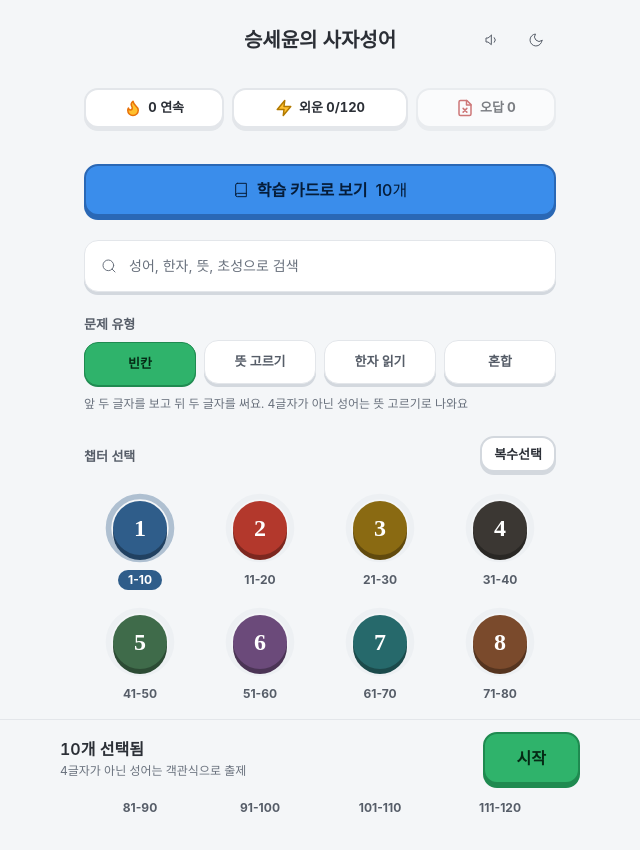
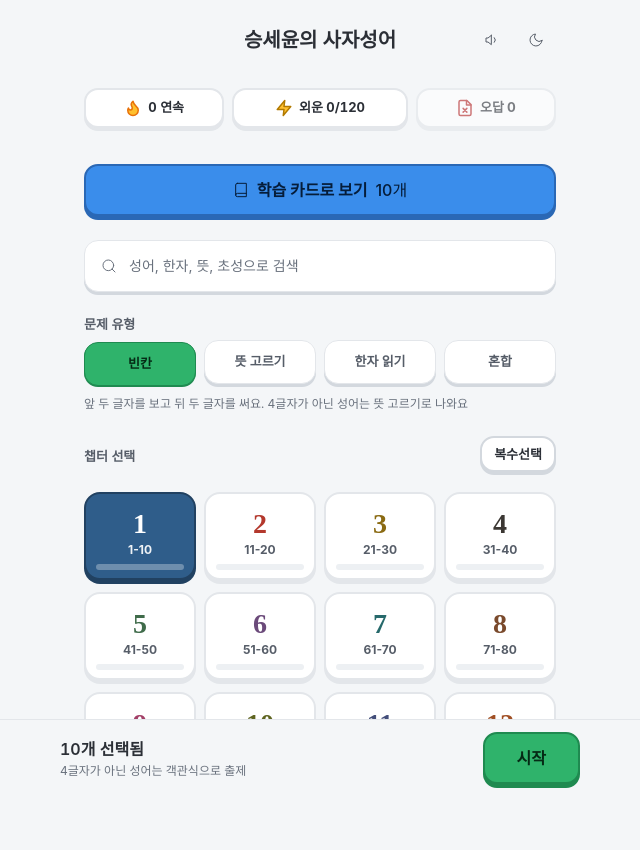
Before and after one commit to Seyoon-Seung/seyoon-idiom, a website: page index.html in a window 1280 px wide. Shown: the whole page, without its empty margins (320-960 px from the left). Drawn offline with nearby package versions, Linux system fonts and the light colour scheme; a web font is replaced by a local one.

Commit message:
Chapter tiles: chunky rounded-square cards with progress bar
Co-Authored-By: Claude Sonnet 5.5 <noreply@anthropic.com>
Claude-Session: https://claude.ai/code/session_01PbzvvCokNytxqhxU4owZxg

```diff
--- a/index.html
+++ b/index.html
@@ -257,26 +257,22 @@
         .stat-pill.xp .ic { color: #B27A00; fill: var(--gold); }
         .stat-pill.notes .ic { color: var(--bad-text); }
         button.stat-pill:disabled { opacity: 0.6; }
-        .path { display: grid; grid-template-columns: repeat(4, minmax(0, 1fr)); gap: 16px 8px; padding: 4px 0 16px; }
-        .path-row { position: relative; display: flex; flex-direction: column; align-items: center; }
-        .chapter-btn { display: flex; flex-direction: column; align-items: center; gap: 6px; padding: 0; background: none; border: 0; color: var(--t1); }
-        .node { position: relative; width: 72px; height: 72px; }
-        .node svg { position: absolute; inset: 0; width: 72px; height: 72px; transform: rotate(-90deg); }
-        .node .trk { fill: none; stroke: var(--surface-2); stroke-width: 5; }
-        .node .prg { fill: none; stroke: var(--gold); stroke-width: 5; stroke-linecap: round; transition: stroke-dashoffset var(--d-enter) var(--ease); }
-        .node .disc { position: absolute; inset: 9px; border-radius: 50%; background: var(--c); color: #fff; display: flex; align-items: center; justify-content: center; box-shadow: 0 5px 0 var(--cd);
-            font-family: var(--serif); font-weight: 700; font-size: 24px; line-height: 1; transition: transform 90ms var(--ease), box-shadow 90ms var(--ease); }
-        .chapter-btn:active .disc { transform: translateY(4px); box-shadow: 0 1px 0 var(--cd); }
-        .chapter-btn .ch-range { font-size: 12px; line-height: 16px; font-weight: 700; color: var(--t2); padding: 2px 10px; border-radius: 10px; }
-        .chapter-btn .ch-done { position: absolute; top: 0; right: 0; width: 26px; height: 26px; border-radius: 50%; background: var(--gold); color: var(--on-gold); border: 2px solid var(--surface); display: none; align-items: center; justify-content: center; }
-        .chapter-btn .ch-done .ic { width: 14px; height: 14px; stroke-width: 3.5; }
+        .path { display: grid; grid-template-columns: repeat(4, minmax(0, 1fr)); gap: 12px 8px; padding: 4px 0 20px; }
+        .path-row { position: relative; display: block; }
+        .chapter-btn { position: relative; display: flex; flex-direction: column; align-items: center; justify-content: center; gap: 2px; width: 100%; height: 88px; padding: 8px 4px 14px; background: var(--surface); color: var(--c); border: 2px solid var(--border); border-radius: 16px; box-shadow: 0 4px 0 var(--border); overflow: hidden; transition: transform 90ms var(--ease), box-shadow 90ms var(--ease), background-color var(--d-fast) var(--ease), color var(--d-fast) var(--ease); }
+        .chapter-btn:active { transform: translateY(3px); box-shadow: 0 1px 0 var(--border); }
+        .chapter-btn .ch-num { font-family: var(--serif); font-weight: 700; font-size: 28px; line-height: 32px; }
+        .chapter-btn .ch-range { font-size: 12px; line-height: 16px; font-weight: 700; color: var(--t2); }
+        .chapter-btn .ch-bar { position: absolute; left: 10px; right: 10px; bottom: 8px; height: 6px; border-radius: 3px; background: var(--surface-2); overflow: hidden; }
+        .chapter-btn .ch-bar i { display: block; height: 100%; width: 0; border-radius: 3px; background: var(--c); transition: width var(--d-enter) var(--ease); }
+        .chapter-btn .ch-done { position: absolute; top: 6px; right: 6px; width: 20px; height: 20px; border-radius: 50%; background: var(--gold); color: var(--on-gold); display: none; align-items: center; justify-content: center; }
+        .chapter-btn .ch-done .ic { width: 12px; height: 12px; stroke-width: 3.5; }
         .chapter-btn.is-done .ch-done { display: flex; }
-        .chapter-btn.is-done .node .prg { stroke: var(--gold); }
-        .chapter-btn.selected .ch-range { background: var(--c); color: #fff; }
-        .chapter-btn.selected .node .trk { stroke: var(--c); opacity: 0.35; }
-        .bubble { position: absolute; top: 0; left: 50%; transform: translateX(-50%); height: 30px; padding: 0 16px; border-radius: 12px; background: var(--accent); color: var(--on-accent); border: 2px solid var(--accent-edge); box-shadow: 0 3px 0 var(--accent-edge); font-size: 14px; font-weight: 800; white-space: nowrap; z-index: 3; animation: enter var(--d-enter) var(--ease) both; }
-        .bubble::after { content: ''; position: absolute; left: 50%; bottom: -8px; width: 10px; height: 10px; background: var(--accent); border-right: 2px solid var(--accent-edge); border-bottom: 2px solid var(--accent-edge); transform: translateX(-50%) rotate(45deg); }
-        .bubble:active { transform: translateX(-50%) translateY(2px); box-shadow: 0 1px 0 var(--accent-edge); }
+        .chapter-btn.selected { background: var(--c); border-color: var(--cd); color: #fff; box-shadow: 0 4px 0 var(--cd); }
+        .chapter-btn.selected:active { box-shadow: 0 1px 0 var(--cd); }
+        .chapter-btn.selected .ch-range { color: rgba(255,255,255,0.92); }
+        .chapter-btn.selected .ch-bar { background: rgba(255,255,255,0.3); }
+        .chapter-btn.selected .ch-bar i { background: #fff; }
         .btn-blue { background: var(--blue); border-color: var(--blue-edge); color: var(--on-blue); box-shadow: 0 4px 0 var(--blue-edge); }
         @media (hover: hover) { .btn-blue:not(:disabled):hover { background: #4C9BF0; } }
         .btn-blue:disabled { background: var(--surface-2); color: var(--t3); border-color: var(--border); }
@@ -1024,8 +1020,10 @@
                     btn.id = `tile-${ch.id}`;
                     btn.className = `chapter-btn ${chc(ch.id)}`;
                     btn.innerHTML = `
-                        <span class="node" aria-hidden="true"><span class="ch-done">${ico('check')}</span><svg viewBox="0 0 64 64"><circle class="trk" cx="32" cy="32" r="28"/><circle class="prg" cx="32" cy="32" r="28" stroke-dasharray="175.9" stroke-dashoffset="175.9"/></svg><span class="disc">${ch.id}</span></span>
-                        <span class="ch-range">${(ch.id - 1) * 10 + 1}-${ch.id * 10}</span>`;
+                        <span class="ch-done" aria-hidden="true">${ico('check')}</span>
+                        <span class="ch-num" aria-hidden="true">${ch.id}</span>
+                        <span class="ch-range" aria-hidden="true">${(ch.id - 1) * 10 + 1}-${ch.id * 10}</span>
+                        <span class="ch-bar" aria-hidden="true"><i></i></span>`;
                     btn.onclick = () => handleChapterClick(ch.id);
                     row.appendChild(btn);
                     grid.appendChild(row);
@@ -1039,7 +1037,7 @@
                 btn.setAttribute('aria-pressed', isActive ? 'true' : 'false');
                 const items = chapterItems([ch.id]);
                 const knownCnt = items.filter((it) => state.known.has(it.index)).length;
-                btn.querySelector('.prg').style.strokeDashoffset = 175.9 * (1 - knownCnt / items.length);
+                btn.querySelector('.ch-bar i').style.width = `${Math.round((knownCnt / items.length) * 100)}%`;
                 btn.classList.toggle('is-done', knownCnt === items.length);
                 btn.setAttribute('aria-label', `챕터 ${ch.id}, ${(ch.id - 1) * 10 + 1}번부터 ${ch.id * 10}번, 외운 성어 ${knownCnt}/${items.length}${isActive ? ', 선택됨' : ''}`);
             });
--- a/sw.js
+++ b/sw.js
@@ -1,6 +1,6 @@
 // 앱 셸을 캐시해 오프라인에서도 열리게 하는 서비스워커.
 // 앱 파일을 수정해 배포할 때는 VERSION을 올려서 이전 캐시를 비운다.
-const VERSION = 'v4';
+const VERSION = 'v5';
 const CORE = [
   './', 'index.html', 'data.js', 'sfx.js', 'tailwind.css', 'manifest.webmanifest',
   'icons/icon-192.png', 'icons/icon-512.png', 'icons/apple-touch-icon.png', 'icons/favicon-32.png'
```
